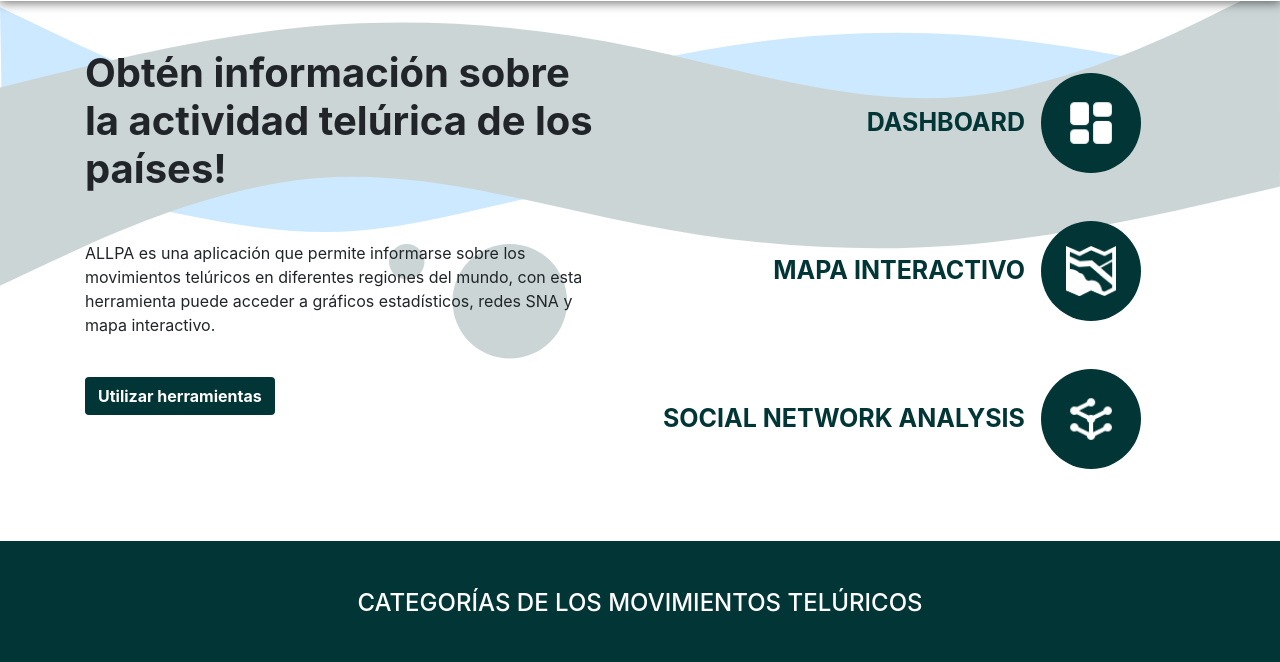
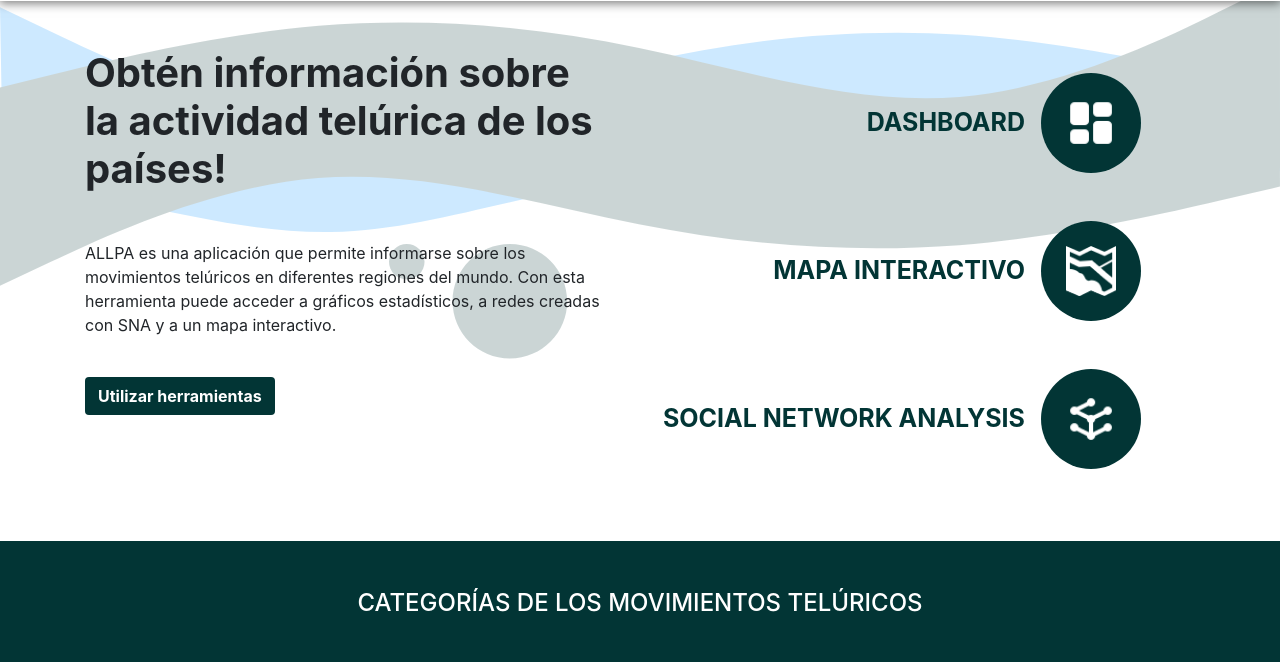
Before and after one commit to fmoreirag15/tesisDisenio.github.io, a plain HTML site: page index.html in a window 1280 px wide. Shown: the part 63-725 px from the top of the page. Drawn offline with Linux system fonts and the light colour scheme.

Commit message:
arreglos

```diff
--- a/index.html
+++ b/index.html
@@ -54,7 +54,7 @@
 
             <div class="col-6">
             <h1 class="font-weight-bold mb-5">Obtén información sobre la actividad telúrica de los países! </h1>
-            <p>ALLPA es una aplicación que permite informarse sobre los movimientos telúricos en diferentes regiones del mundo, con esta herramienta puede acceder a gráficos estadísticos, redes SNA y mapa interactivo.</p>
+            <p>ALLPA es una aplicación que permite informarse sobre los movimientos telúricos en diferentes regiones del mundo. Con esta herramienta puede acceder a gráficos estadísticos, a redes creadas con SNA y a un mapa interactivo.</p>
             <a target="_blank" href="https://uteq.shinyapps.io/Proyecto/" class="btn font-weight-bold mt-4" style="background: #023535; color: white">Utilizar herramientas</a>
             </div>
             <div class="col-6"> <!-- row rounded-circle justify-content-center align-items-center-->
```
